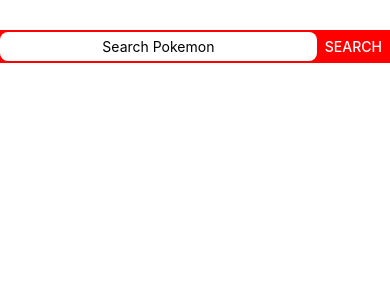
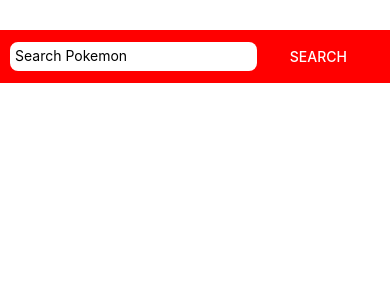
Before and after one commit to schmeb0704/pokeSearchReactNative, a React Native app: screen / in a window 390 px wide. Shown: the top 300 px of the page. Built offline with nearby package versions, Linux system fonts and the light colour scheme.

Commit message:
style searchbar

```diff
--- a/App.js
+++ b/App.js
@@ -5,8 +5,16 @@
   return (
     <View style={styles.mainPage}>
       <View style={styles.inputSearch}>
-        <TextInput placeholder='Search Pokemon' style={styles.searchBar}/>
-        <Button title='Search' color={"red"}/>
+        <View style={styles.searchBar}>
+          <TextInput placeholder='Search Pokemon'
+            style={{
+              padding: 5
+            }}
+          />
+        </View>
+        <View style={styles.buttonContainer}>
+          <Button title='Search' color={"red"}/>
+        </View>
       </View>
       <StatusBar style="auto" />
     </View>
@@ -16,6 +24,7 @@
 const styles = StyleSheet.create({
   mainPage:{
     paddingTop: 30
+
   },
   inputSearch:{
     flexDirection: "row",
@@ -24,6 +33,9 @@
     justifyContent: "center",
     alignItems: 'center',
 
+    paddingHorizontal: 10,
+    paddingVertical: 10,
+
   },
   searchBar:{
     backgroundColor: "white",
@@ -31,5 +43,8 @@
     borderRadius: 8,
     textAlign: 'center',
     flex: 2,
+  },
+  buttonContainer:{
+    flex: 1
   }
 });
```
